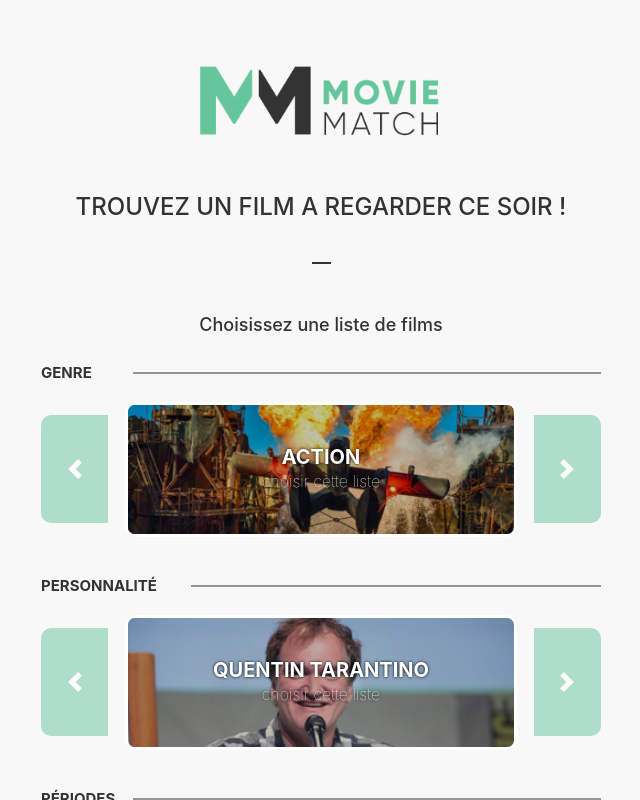
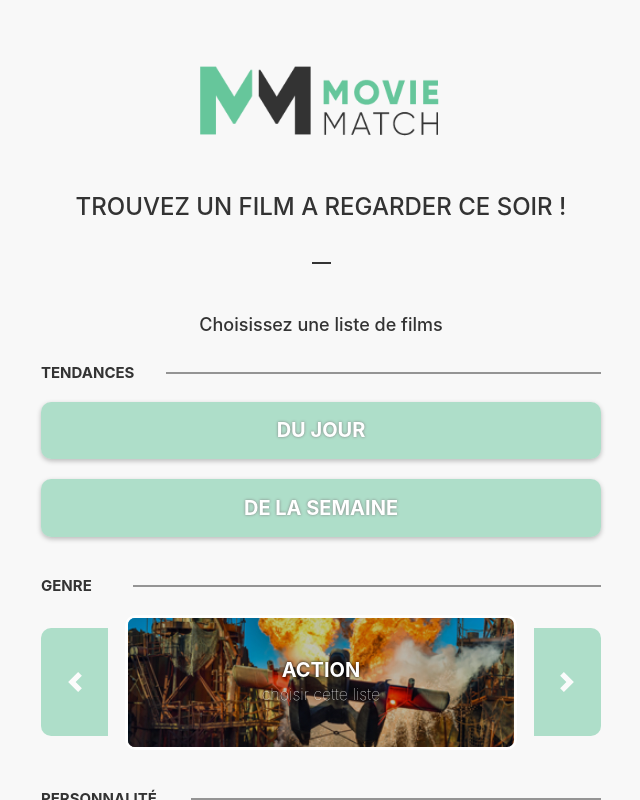
Before and after one commit to WildCodeSchool/lyon-js-03-20-p2-g4, a React (Create React App) app: page / in a window 1280 px wide. Both pictures are taken after a click on the button "Valider". Shown: the top 800 px of the page, without its empty margins (319-959 px from the left). Built offline with nearby package versions, Linux system fonts and the light colour scheme.

Commit message:
add 2 buttons to get trends of the week and of the day

```diff
--- /dev/null
+++ b/src/components/TrendList.js
@@ -0,0 +1,16 @@
+import React from 'react';
+import { Link }  from 'react-router-dom';
+import '../styles/TrendList.css';
+
+const TrendList = () => {
+
+    return(
+        <div className='trendlist-container'>
+            <h3 className='list-category'>Tendances</h3>
+            <Link to='/matchroom/trending/day'><div className='trendlist-day' >Du jour</div></Link>
+            <Link to='/matchroom/trending/week'><div className='trendlist-week'>De la semaine</div></Link>
+        </div>
+    )
+}
+
+export default TrendList;
--- a/src/pages/Home.js
+++ b/src/pages/Home.js
@@ -1,5 +1,6 @@
 import React from 'react';
 import MovieLists from '../components/MovieLists';
+import TrendList from '../components/TrendList';
 import UsersInputs from '../components/UsersInputs';
 import HeaderHome from '../components/HeaderHome';
 import Button from '../components/Button';
@@ -31,6 +32,7 @@ class Home extends React.Component {
         ) : (
           <>
             <h2 className='centered-title subtitle'>Choisissez une liste de films</h2>
+            <TrendList />
             <MovieLists type='genres' />
             <MovieLists type='people' />
             <MovieLists type='decades' />
--- a/src/pages/MatchRoom.js
+++ b/src/pages/MatchRoom.js
@@ -196,6 +196,21 @@ class MatchRoom extends React.Component {
               });
           });
         });
+    } else if (type === 'trending') {
+      window.fetch(`https://api.themoviedb.org/3/trending/all/${id}?api_key=${ApiKey}`)
+      .then((response) => {
+        return response
+          .json()
+          .then((data) => {
+            this.setState({
+              apiList: data.results,
+              listIsLoading: false
+            });
+          })
+          .catch(() => {
+            this.setState({ listIsLoading: false, fetchListError: true });
+          });
+      });
     }
   }
 
--- a/src/styles/Home.css
+++ b/src/styles/Home.css
@@ -10,7 +10,7 @@
   margin-top:50px;
   font-size:18px;
 }
-.home div:nth-of-type(2) .list-category::after {
+.home div:nth-of-type(3) .list-category::after {
   width:calc(100% - 150px);
   left:150px;
 }
--- /dev/null
+++ b/src/styles/TrendList.css
@@ -0,0 +1,51 @@
+.trendlist-container {
+    max-width:600px;
+    margin:0 auto;
+    padding:20px;
+}
+.trendlist-container .list-category {
+    text-transform:uppercase;
+    font-weight:700;
+    font-size:15px;
+    position:relative;
+    margin-block-end: 20px;
+    color:#333333;
+}
+.trendlist-container .list-category::after {
+    content:'';
+    width:calc(100% - 125px);
+    height:1px;
+    background-color:#333333;
+    top:50%;
+    transform:translateY(-50%);
+    position:absolute;
+    left:125px;
+}
+.trendlist-container .trendlist-day, .trendlist-container .trendlist-week {
+    width:100%;
+    height:57.5px;
+    background-color:rgba(102, 198, 155, 0.5);
+    display:flex;
+    justify-content:center;
+    align-items:center;
+    color:white;
+    text-shadow:0 0 3px grey;
+    text-transform: uppercase;
+    font-weight: bold;
+    font-size: 20px;
+    border-radius:var(--radius);
+    box-shadow:var(--shadow);
+    position:relative;
+    transition:all 0.2s ease-in-out;
+}
+.trendlist-container .trendlist-day:hover, .trendlist-container .trendlist-week:hover {
+    cursor: pointer;
+    background-size:100%;
+    background-color:var(--accentColor);
+}
+.trendlist-container .trendlist-day {
+    margin-bottom:20px;
+}
+.trendlist-container a:hover {
+    text-decoration:none;
+}
```
